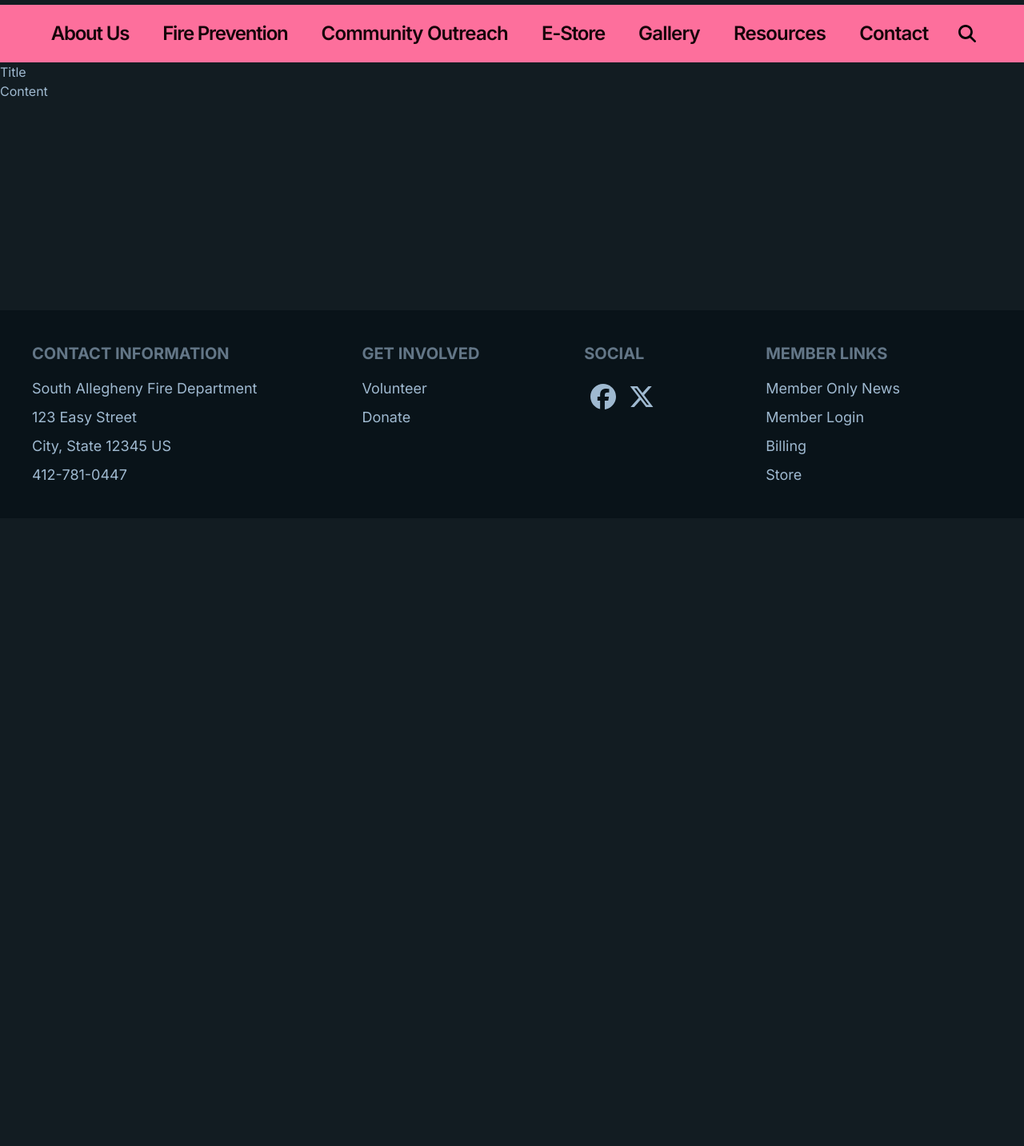
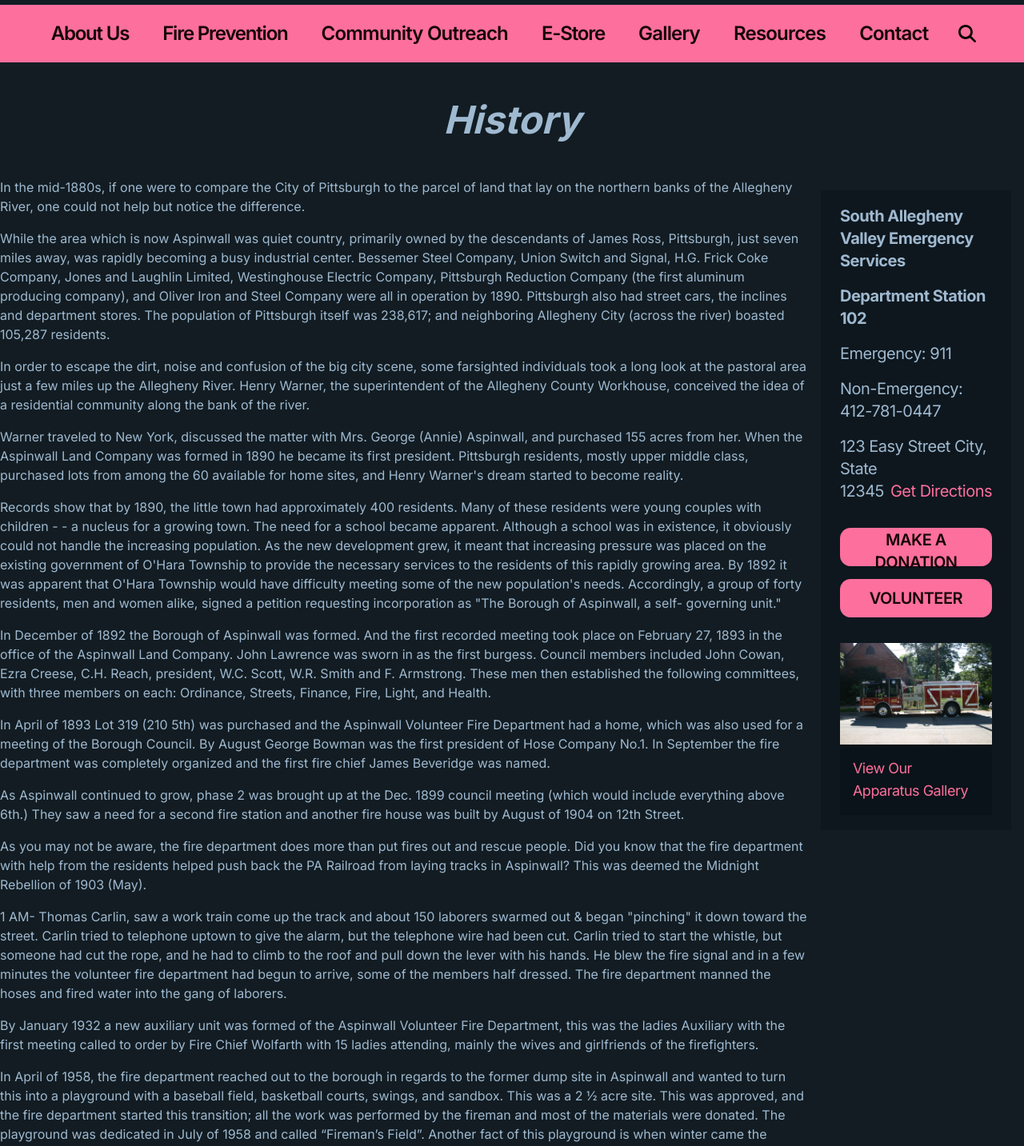
Before and after one commit to lampealex888/southern-allegheny-valley-emergency-services-website, a Next.js app: page /history in a window 1280 px wide. Shown: the part 152-1585 px from the top of the page at 80% size. Before the commit the page ends 800 px from the top, so only its background shows below. Built offline with nearby package versions, Linux system fonts and the light colour scheme.

Commit message:
Update page.tsx

```diff
--- a/app/history/page.tsx
+++ b/app/history/page.tsx
@@ -6,8 +6,64 @@ export default function History() {
   return (
     <div>
       <PageContainer>
-        <h3>Title</h3>
-        <p>Content</p>
+        <PageTitle title="History" />
+
+        <div className="flex">
+          <div className="flex-grow">
+
+            <p style={{ marginBottom: '16px' }}>
+              In the mid-1880s, if one were to compare the City of Pittsburgh to the parcel of land that lay on the northern banks of the Allegheny River, one could not help but notice the difference.
+            </p>
+
+            <p style={{ marginBottom: '16px' }}>
+              While the area which is now Aspinwall was quiet country, primarily owned by the descendants of James Ross, Pittsburgh, just seven miles away, was rapidly becoming a busy industrial center. Bessemer Steel Company, Union Switch and Signal, H.G. Frick Coke Company, Jones and Laughlin Limited, Westinghouse Electric Company, Pittsburgh Reduction Company (the first aluminum producing company), and Oliver Iron and Steel Company were all in operation by 1890. Pittsburgh also had street cars, the inclines and department stores. The population of Pittsburgh itself was 238,617; and neighboring Allegheny City (across the river) boasted 105,287 residents.
+            </p>
+
+            <p style={{ marginBottom: '16px' }}>
+              In order to escape the dirt, noise and confusion of the big city scene, some farsighted individuals took a long look at the pastoral area just a few miles up the Allegheny River. Henry Warner, the superintendent of the Allegheny County Workhouse, conceived the idea of a residential community along the bank of the river.
+            </p>
+
+            <p style={{ marginBottom: '16px' }}>
+              Warner traveled to New York, discussed the matter with Mrs. George (Annie) Aspinwall, and purchased 155 acres from her. When the Aspinwall Land Company was formed in 1890 he became its first president. Pittsburgh residents, mostly upper middle class, purchased lots from among the 60 available for home sites, and Henry Warner's dream started to become reality.
+            </p>
+
+            <p style={{ marginBottom: '16px' }}>
+              Records show that by 1890, the little town had approximately 400 residents. Many of these residents were young couples with children - - a nucleus for a growing town. The need for a school became apparent. Although a school was in existence, it obviously could not handle the increasing population. As the new development grew, it meant that increasing pressure was placed on the existing government of O'Hara Township to provide the necessary services to the residents of this rapidly growing area. By 1892 it was apparent that O'Hara Township would have difficulty meeting some of the new population's needs. Accordingly, a group of forty residents, men and women alike, signed a petition requesting incorporation as "The Borough of Aspinwall, a self- governing unit."
+            </p>
+
+            <p style={{ marginBottom: '16px' }}>
+              In December of 1892 the Borough of Aspinwall was formed. And the first recorded meeting took place on February 27, 1893 in the office of the Aspinwall Land Company. John Lawrence was sworn in as the first burgess. Council members included John Cowan, Ezra Creese, C.H. Reach, president, W.C. Scott, W.R. Smith and F. Armstrong. These men then established the following committees, with three members on each: Ordinance, Streets, Finance, Fire, Light, and Health.
+            </p>
+
+            <p style={{ marginBottom: '16px' }}>
+              In April of 1893 Lot 319 (210 5th) was purchased and the Aspinwall Volunteer Fire Department had a home, which was also used for a meeting of the Borough Council.  By August George Bowman was the first president of Hose Company No.1. In September the fire department was completely organized and the first fire chief James Beveridge was named.
+            </p>
+
+            <p style={{ marginBottom: '16px' }}>
+              As Aspinwall continued to grow, phase 2 was brought up at the Dec. 1899 council meeting (which would include everything above 6th.) They saw a need for a second fire station and another fire house was built by August of 1904 on 12th Street.
+            </p>
+
+            <p style={{ marginBottom: '16px' }}>
+              As you may not be aware, the fire department does more than put fires out and rescue people. Did you know that the fire department with help from the residents helped push back the PA Railroad from laying tracks in Aspinwall? This was deemed the Midnight Rebellion of 1903 (May).
+            </p>
+
+            <p style={{ marginBottom: '16px' }}>
+              1 AM- Thomas Carlin, saw a work train come up the track and about 150 laborers swarmed out & began "pinching" it down toward the street.  Carlin tried to telephone uptown to give the alarm, but the telephone wire had been cut. Carlin tried to start the whistle, but someone had cut the rope, and he had to climb to the roof and pull down the lever with his hands. He blew the fire signal and in a few minutes the volunteer fire department had begun to arrive, some of the members half dressed.  The fire department manned the hoses and fired water into the gang of laborers.
+            </p>
+
+            <p style={{ marginBottom: '16px' }}>
+              By January 1932 a new auxiliary unit was formed of the Aspinwall Volunteer Fire Department, this was the ladies Auxiliary with the first meeting called to order by Fire Chief Wolfarth with 15 ladies attending, mainly the wives and girlfriends of the firefighters.
+            </p>
+
+            <p style={{ marginBottom: '16px' }}>
+              In April of 1958, the fire department reached out to the borough in regards to the former dump site in Aspinwall and wanted to turn this into a playground with a baseball field, basketball courts, swings, and sandbox. This was a 2 ½ acre site.  This was approved, and the fire department started this transition; all the work was performed by the fireman and most of the materials were donated.  The playground was dedicated in July of 1958 and called “Fireman’s Field”.  Another fact of this playground is when winter came the firefighters would then turn a section of it into an ice-skating rink.  Do you know which park we are talking about?  I bet you don’t.  This park was located right next to Aspinwall Fire Department station #2 at 12th and Center Ave.  Which today has houses on it.  This playground was around until the late 60’s.
+            </p>
+
+
+          </div>
+
+          <Sidebar />
+        </div>
       </PageContainer>
     </div>
   );
```
